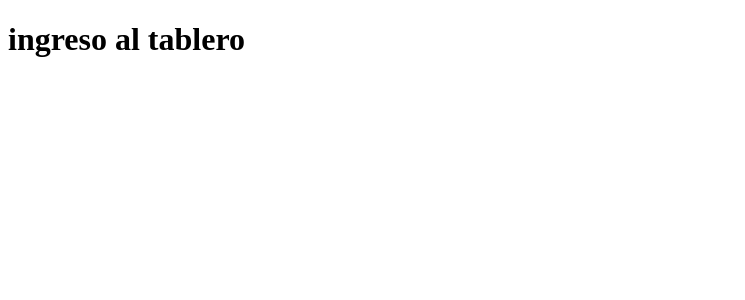
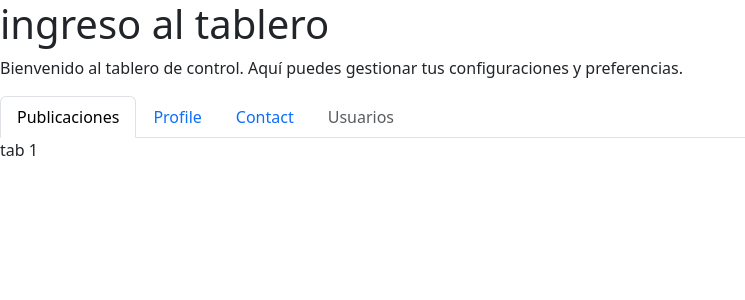
Before and after one commit to sergioserbluk/conphp, a PHP site: page /scripts/dashboard.php in a window 1280 px wide. Shown: the top 300 px of the page, without its empty margins (0-745 px from the left). Run offline with PHP 8.4, Linux system fonts and the light colour scheme.

Commit message:
inicio del dashboard

```diff
--- a/scripts/dashboard.php
+++ b/scripts/dashboard.php
@@ -1,11 +1,34 @@
 <!DOCTYPE html>
-<html lang="en">
+<html lang="es">
 <head>
     <meta charset="UTF-8">
     <meta name="viewport" content="width=device-width, initial-scale=1.0">
+    <link href="https://cdn.jsdelivr.net/npm/bootstrap@5.3.7/dist/css/bootstrap.min.css" rel="stylesheet" integrity="sha384-LN+7fdVzj6u52u30Kp6M/trliBMCMKTyK833zpbD+pXdCLuTusPj697FH4R/5mcr" crossorigin="anonymous">
+    <script src="https://cdn.jsdelivr.net/npm/bootstrap@5.3.7/dist/js/bootstrap.bundle.min.js" integrity="sha384-ndDqU0Gzau9qJ1lfW4pNLlhNTkCfHzAVBReH9diLvGRem5+R9g2FzA8ZGN954O5Q" crossorigin="anonymous"></script>
     <title>Document</title>
 </head>
 <body>
     <h1>ingreso al tablero</h1>
+    <p>Bienvenido al tablero de control. Aquí puedes gestionar tus configuraciones y preferencias.</p>
+    <ul class="nav nav-tabs" id="myTab" role="tablist">
+  <li class="nav-item" role="presentation">
+    <button class="nav-link active" id="home-tab" data-bs-toggle="tab" data-bs-target="#home-tab-pane" type="button" role="tab" aria-controls="home-tab-pane" aria-selected="true">Publicaciones</button>
+  </li>
+  <li class="nav-item" role="presentation">
+    <button class="nav-link" id="profile-tab" data-bs-toggle="tab" data-bs-target="#profile-tab-pane" type="button" role="tab" aria-controls="profile-tab-pane" aria-selected="false">Profile</button>
+  </li>
+  <li class="nav-item" role="presentation">
+    <button class="nav-link" id="contact-tab" data-bs-toggle="tab" data-bs-target="#contact-tab-pane" type="button" role="tab" aria-controls="contact-tab-pane" aria-selected="false">Contact</button>
+  </li>
+  <li class="nav-item" role="presentation">
+    <button class="nav-link" id="disabled-tab" data-bs-toggle="tab" data-bs-target="#disabled-tab-pane" type="button" role="tab" aria-controls="disabled-tab-pane" aria-selected="false" disabled>Usuarios</button>
+  </li>
+</ul>
+<div class="tab-content" id="myTabContent">
+  <div class="tab-pane fade show active" id="home-tab-pane" role="tabpanel" aria-labelledby="home-tab" tabindex="0">tab 1</div>
+  <div class="tab-pane fade" id="profile-tab-pane" role="tabpanel" aria-labelledby="profile-tab" tabindex="0">tab 2</div>
+  <div class="tab-pane fade" id="contact-tab-pane" role="tabpanel" aria-labelledby="contact-tab" tabindex="0">tab 3</div>
+  <div class="tab-pane fade" id="disabled-tab-pane" role="tabpanel" aria-labelledby="disabled-tab" tabindex="0">tab 4</div>
+</div>
 </body>
 </html>
```
